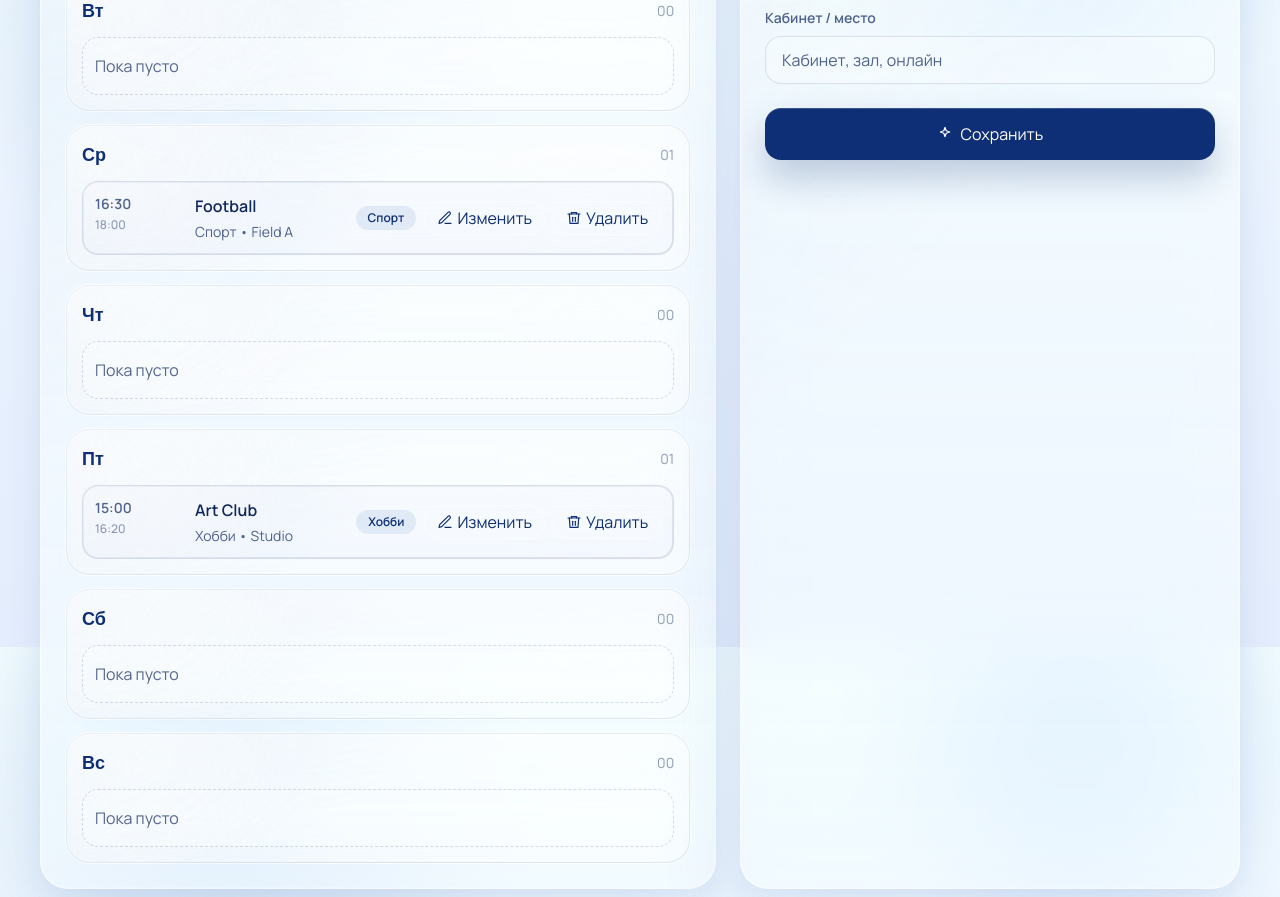
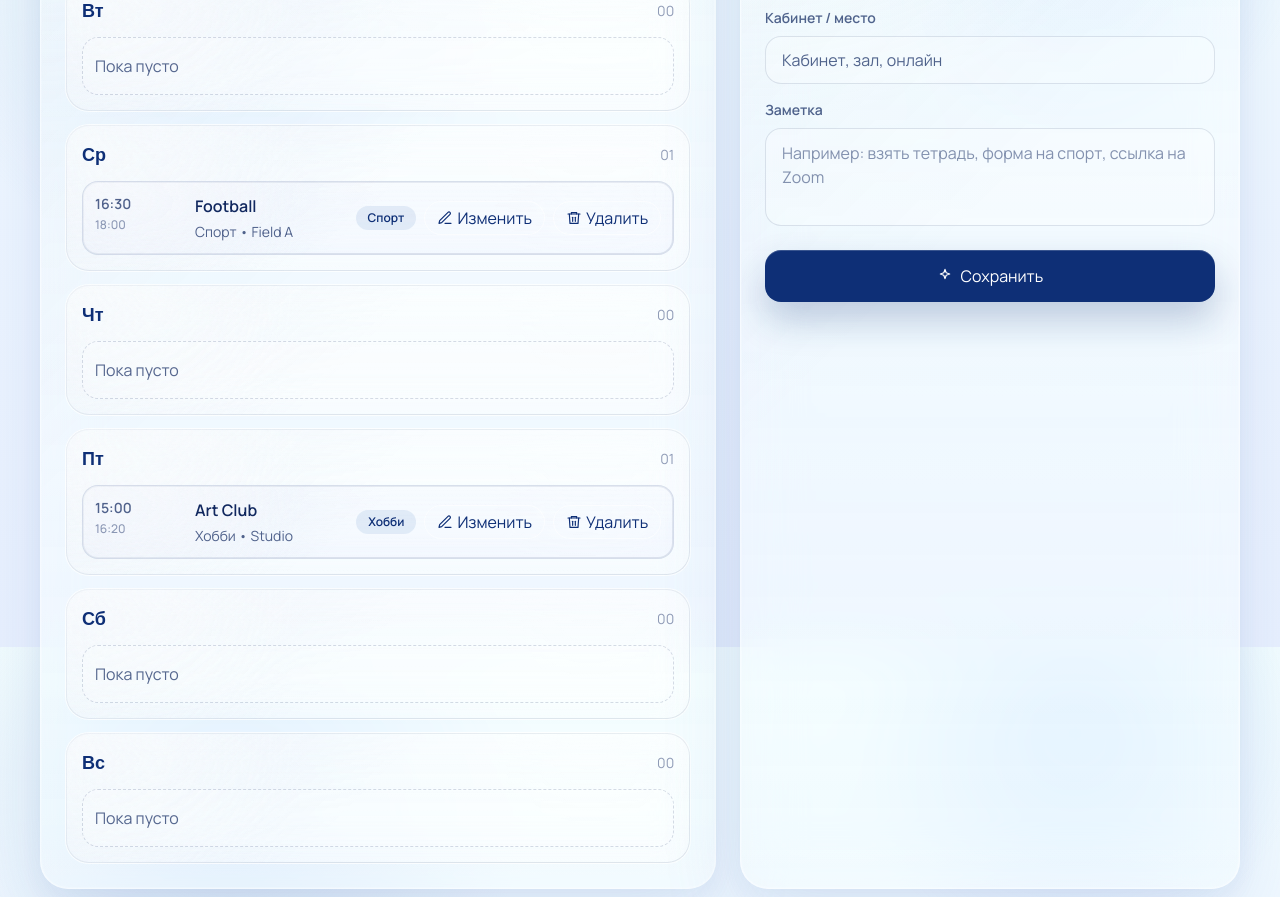
Before and after one commit to simpledeveloperofficial/myweek, a Next.js app: page / in a window 1280 px wide. Shown: the part 953-1850 px from the top of the page. Built offline with nearby package versions, Linux system fonts and the light colour scheme; no server answers.

Commit message:
Add event notes

```diff
--- a/src/app/page.tsx
+++ b/src/app/page.tsx
@@ -26,6 +26,7 @@ type ScheduleEvent = {
   startTime: string;
   endTime: string;
   location: string;
+  notes: string;
 };
 
 type Copy = {
@@ -61,6 +62,7 @@ type Copy = {
     startTime: string;
     endTime: string;
     location: string;
+    notes: string;
   };
   eventTypes: Record<EventType, string>;
   days: Record<DayKey, string>;
@@ -107,6 +109,7 @@ const copy: Record<Language, Copy> = {
       startTime: "Начало",
       endTime: "Конец",
       location: "Кабинет / место",
+      notes: "Заметка",
     },
     eventTypes: {
       school: "Школа",
@@ -158,6 +161,7 @@ const copy: Record<Language, Copy> = {
       startTime: "Start",
       endTime: "End",
       location: "Room / place",
+      notes: "Note",
     },
     eventTypes: {
       school: "School",
@@ -186,6 +190,7 @@ const initialEvents: ScheduleEvent[] = [
     startTime: "08:00",
     endTime: "08:45",
     location: "204",
+    notes: "",
   },
   {
     id: "0b0a237c-9586-4b78-a20d-1324141d9c86",
@@ -195,6 +200,7 @@ const initialEvents: ScheduleEvent[] = [
     startTime: "17:00",
     endTime: "18:00",
     location: "Online",
+    notes: "",
   },
   {
     id: "aa8a5f4f-28ae-4999-9e07-946e39f81b4d",
@@ -204,6 +210,7 @@ const initialEvents: ScheduleEvent[] = [
     startTime: "16:30",
     endTime: "18:00",
     location: "Field A",
+    notes: "",
   },
   {
     id: "30d67e72-f56e-4974-b69a-882214f42d7f",
@@ -213,6 +220,7 @@ const initialEvents: ScheduleEvent[] = [
     startTime: "15:00",
     endTime: "16:20",
     location: "Studio",
+    notes: "",
   },
 ];
 
@@ -227,6 +235,7 @@ function isUuid(value: string) {
 function normalizeEvents(events: ScheduleEvent[]) {
   return events.map((event) => ({
     ...event,
+    notes: event.notes ?? "",
     id:
       isUuid(event.id) && !legacyInitialEventIds.has(event.id)
         ? event.id
@@ -263,6 +272,7 @@ function createDefaultForm(day: DayKey = "monday") {
     startTime: "08:00",
     endTime: "08:45",
     location: "",
+    notes: "",
   };
 }
 
@@ -272,7 +282,8 @@ function isPristineForm(form: ReturnType<typeof createDefaultForm>) {
     form.type === "school" &&
     form.startTime === "08:00" &&
     form.endTime === "08:45" &&
-    form.location === ""
+    form.location === "" &&
+    form.notes === ""
   );
 }
 
@@ -468,7 +479,7 @@ export default function Home() {
 
       const { data, error } = await supabase
         .from("schedule_events")
-        .select("id, title, type, day, start_time, end_time, location")
+        .select("id, title, type, day, start_time, end_time, location, notes")
         .eq("user_id", userId)
         .order("created_at", { ascending: true });
 
@@ -494,6 +505,7 @@ export default function Home() {
           startTime: event.start_time,
           endTime: event.end_time,
           location: event.location,
+          notes: event.notes ?? "",
         }));
 
         startTransition(() => {
@@ -553,6 +565,7 @@ export default function Home() {
         start_time: event.startTime,
         end_time: event.endTime,
         location: event.location,
+        notes: event.notes,
       }));
 
       if (events.length === 0) {
@@ -1029,6 +1042,7 @@ export default function Home() {
                 startTime: form.startTime,
                 endTime: form.endTime,
                 location: form.location.trim(),
+                notes: form.notes.trim(),
               }
             : event,
         ),
@@ -1043,6 +1057,7 @@ export default function Home() {
         startTime: form.startTime,
         endTime: form.endTime,
         location: form.location.trim(),
+        notes: form.notes.trim(),
       };
 
       setEvents((current) => [...current, nextEvent]);
@@ -1060,6 +1075,7 @@ export default function Home() {
       startTime: event.startTime,
       endTime: event.endTime,
       location: event.location,
+      notes: event.notes,
     });
   }
 
@@ -1531,6 +1547,11 @@ export default function Home() {
                             {t.eventTypes[event.type]}
                             {event.location ? ` • ${event.location}` : ""}
                           </p>
+                          {event.notes ? (
+                            <p className="mt-2 text-sm leading-6 text-[color:var(--muted-soft)]">
+                              {event.notes}
+                            </p>
+                          ) : null}
                         </div>
                         <div className="flex flex-col items-end gap-2">
                           <p className="glass-badge rounded-full px-3 py-1 text-xs font-semibold">
@@ -1622,6 +1643,11 @@ export default function Home() {
                                 {t.eventTypes[event.type]}
                                 {event.location ? ` • ${event.location}` : ""}
                               </p>
+                              {event.notes ? (
+                                <p className="mt-2 text-sm leading-6 text-[color:var(--muted-soft)]">
+                                  {event.notes}
+                                </p>
+                              ) : null}
                             </div>
                             <div className="flex flex-wrap items-center gap-2">
                               <span className="glass-badge rounded-full px-3 py-1 text-xs font-semibold">
@@ -1762,6 +1788,21 @@ export default function Home() {
                   value={form.location}
                 />
               </Field>
+              <Field label={t.fields.notes}>
+                <textarea
+                  className="glass-field min-h-24 w-full rounded-2xl px-4 py-3 text-[var(--foreground)] outline-none transition focus:-translate-y-0.5 resize-none"
+                  onChange={(event) =>
+                    setForm((current) => ({ ...current, notes: event.target.value }))
+                  }
+                  placeholder={
+                    language === "ru"
+                      ? "Например: взять тетрадь, форма на спорт, ссылка на Zoom"
+                      : "For example: bring notebook, sports uniform, Zoom link"
+                  }
+                  rows={3}
+                  value={form.notes}
+                />
+              </Field>
               <button
                 className="glass-primary mt-2 inline-flex h-13 items-center justify-center gap-2 rounded-2xl bg-[var(--accent-strong)] px-5 text-sm font-semibold text-white transition hover:-translate-y-0.5 hover:brightness-110"
                 onClick={addEvent}
```
Also changed, not shown: 2 other files (tests, documents, lock files or other folders).
